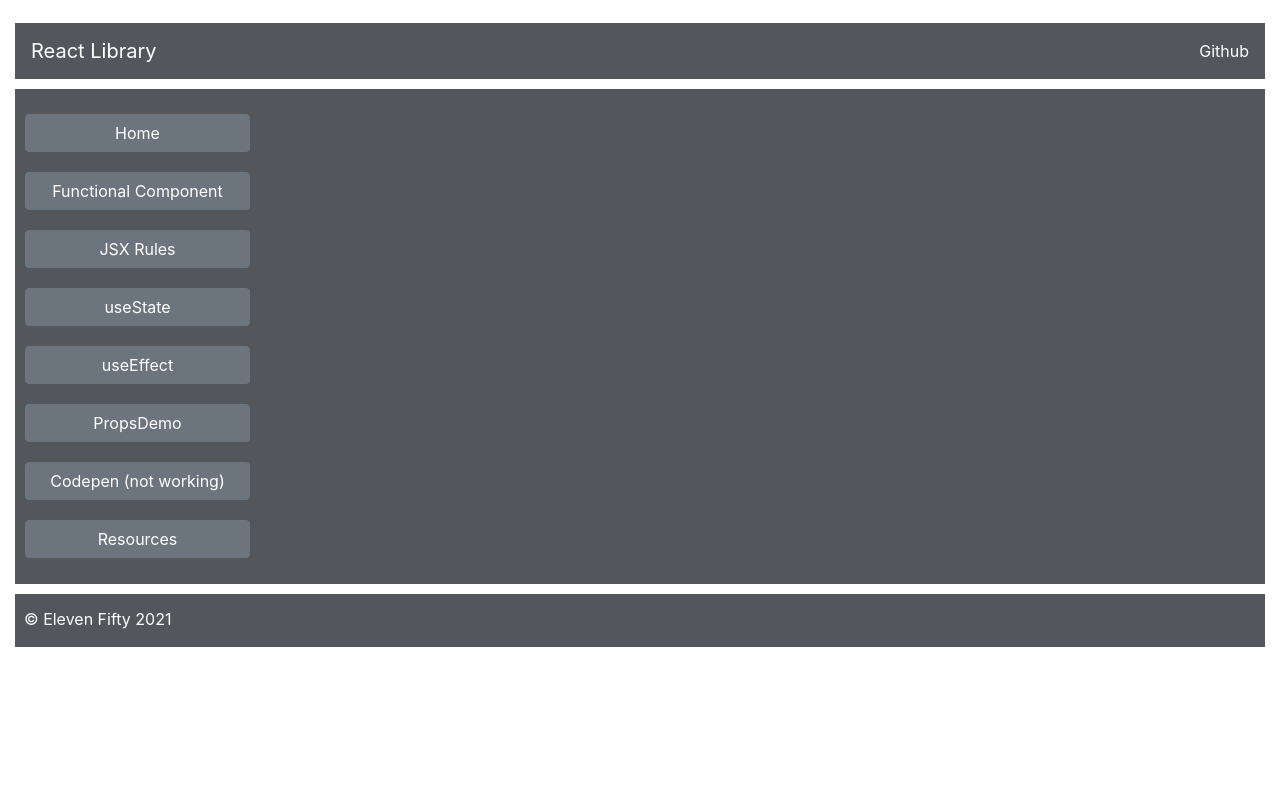
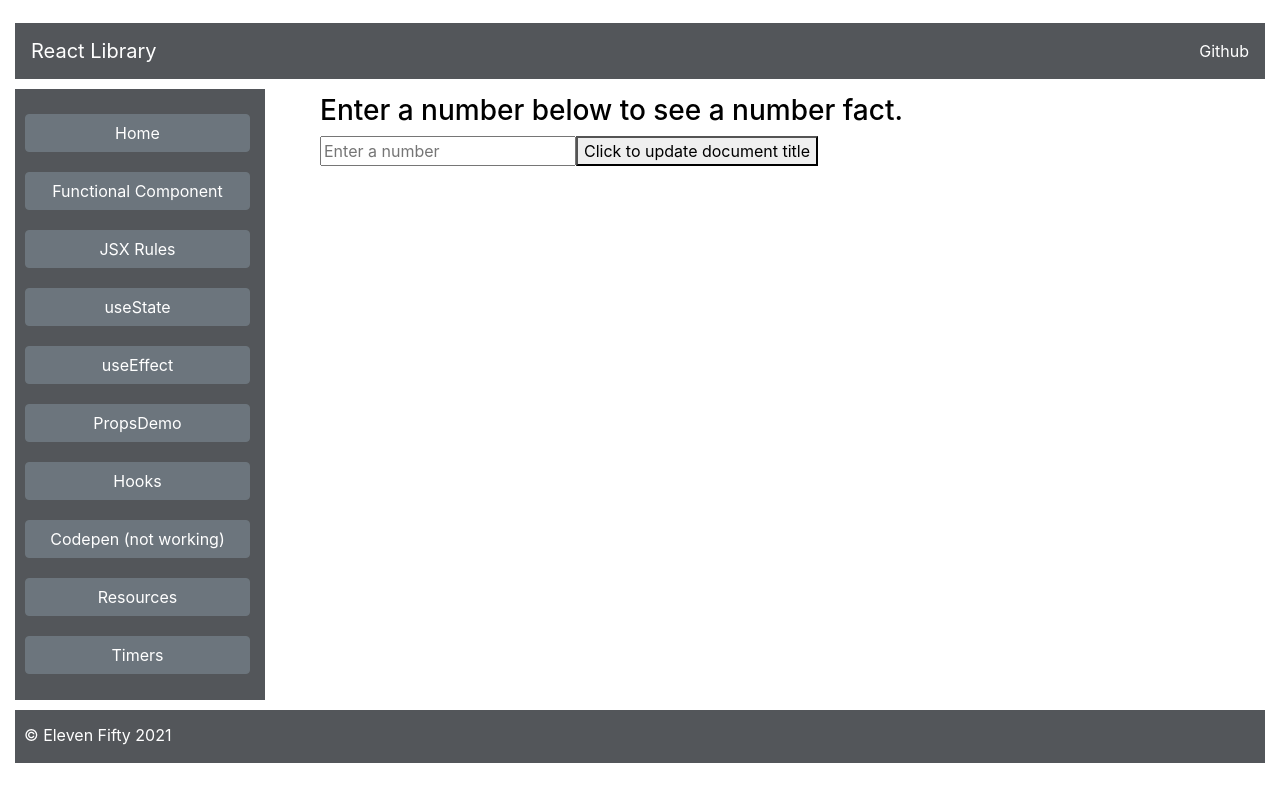
Before and after one commit to johnulbright/react-fundamentals, a React (Create React App) app: page /hooks in a window 1280 px wide. Built offline with nearby package versions, Linux system fonts and the light colour scheme.

Commit message:
working on apps

```diff
--- a/src/App.css
+++ b/src/App.css
@@ -28,7 +28,7 @@
   height: 100%;
   min-height: 100%;
 }
-Button{
+.sidebar-list Button{
   margin:10px;
   width:90%;
 }
--- /dev/null
+++ b/src/components/concepts/Hooks.js
@@ -0,0 +1,68 @@
+import React, {useState,useEffect} from 'react';
+
+const Hooks=()=>{
+    const [query,setQuery]=useState('');
+    const [results, setResults]=useState('');
+    const fetcher=()=>{fetch(`https://swapi.dev/api/people/${query}`)
+    .then(res=>res.json())
+    .then(json=>{
+        console.log(json);
+        setResults(json);
+    })}
+
+
+
+    return(
+        <div className="main">
+            <div className="mainDiv">
+                <input value={query} onChange={e=>setQuery(e.target.value)} placeholder="Enter your sw character number"/>
+                <button onClick={()=>fetcher()}>Submit</button>
+                {results ? <h2>{results.detail=="Not found"? "Character not found":results.name}</h2> : <div></div>}
+            </div>
+        </div>
+    )
+}
+const Hooks2=()=>{
+    const [results,queryNum,setQueryNum]=useNumHook('');
+    const [clicks,setClicks]=useClicks(0);
+
+    return (
+        <div className="main">
+            <div className="mainDiv">
+                <h3>Enter a number below to see a number fact.</h3>
+                <input value={queryNum} onChange={e=>setQueryNum(e.target.value)} placeholder="Enter a number"/>
+                <button onClick={()=>setClicks(clicks+1)}>Click to update document title</button>
+
+                {results?<h2>{results}</h2> :<> </>}
+            </div>
+        </div>
+    )
+}
+
+const useClicks=(num)=>{
+    const [clicks,setClicks]=useState(num);
+    useEffect(()=>{
+        document.title=`You have clicked ${clicks} times!`;},[clicks]
+    )
+    return [clicks,setClicks];
+}
+
+const useNumHook=(num)=>{
+
+    const [queryNum,setQueryNum]=useState(num);
+    const [results, setResults]=useState('');
+    useEffect(()=>{
+        if(queryNum!==''){
+            fetch(`http://numbersapi.com/${queryNum}`)
+            .then(res=>res.text())
+            .then(json=>{
+                setResults(json);
+                console.log(json)
+            })
+        }
+    },[queryNum])
+    return [results,queryNum,setQueryNum];
+
+}
+
+export default Hooks2;
--- a/src/components/site/Sidebar.js
+++ b/src/components/site/Sidebar.js
@@ -8,6 +8,9 @@
 import State from "../concepts/State";
 import Effects from "../concepts/Effects";
 import PropsDemo from "../concepts/PropsDemo";
+import Hooks from "../concepts/Hooks";
+import TimePiecesApp from '../apps/timer-apps/TimePiecesApp.js;'
+
 
 
 //import Pen from "./Codepen";
@@ -25,8 +28,11 @@
                 <li><Link to="/state"><Button>useState</Button></Link></li>
                 <li><Link to="/effects"><Button>useEffect</Button></Link></li>
                 <li><Link to="/propsdemo"><Button>PropsDemo</Button></Link></li>
+                <li><Link to="/hooks"><Button>Hooks</Button></Link></li>
                 <li><Link to="/codepen"><Button>Codepen (not working)</Button></Link></li>
                 <li><Link to="/resources"><Button>Resources</Button></Link></li>
+                <li><Link to="/timer"><Button>Timers</Button></Link></li>
+
 
                 </ul>
             </div>
@@ -39,7 +45,8 @@
                 <Route exact path="/state"><State /></Route>
                 <Route exact path="/effects"><Effects /></Route>
                 <Route exact path="/propsdemo"><PropsDemo /></Route>
-
+                <Route exact path="/hooks"><Hooks /></Route>
+                <Route exact path="/timer"><TimePiecesApp /></Route>
                 <Route exact path="/functionalcomponent"><FunctionalComponentDemo /></Route>
                 {/**<Route exact path="/codepen"><Pen /></Route>*/}
 
```
Also changed, not shown: src/components/apps/timer-apps/TimePiecesApp.js (added, +20 -0 lines).
